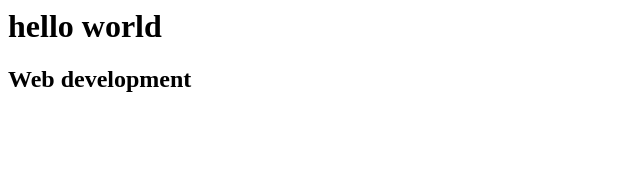
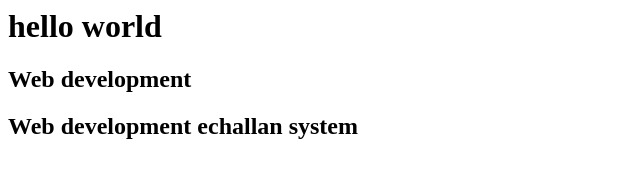
Before and after one commit to manishkarki2022/mic-check-123, a plain HTML site: page index.html in a window 1280 px wide. Shown: the whole page, without its empty margins (0-640 px from the left). Drawn offline with Linux system fonts and the light colour scheme.

Commit message:
echallan update

```diff
--- a/index.html
+++ b/index.html
@@ -10,6 +10,8 @@
 <body>
     <h1>hello world</h1>
     <h2> Web development  </h2>
+    <h2> Web development echallan system   </h2>
+
 </body>
 
 </html>
```
